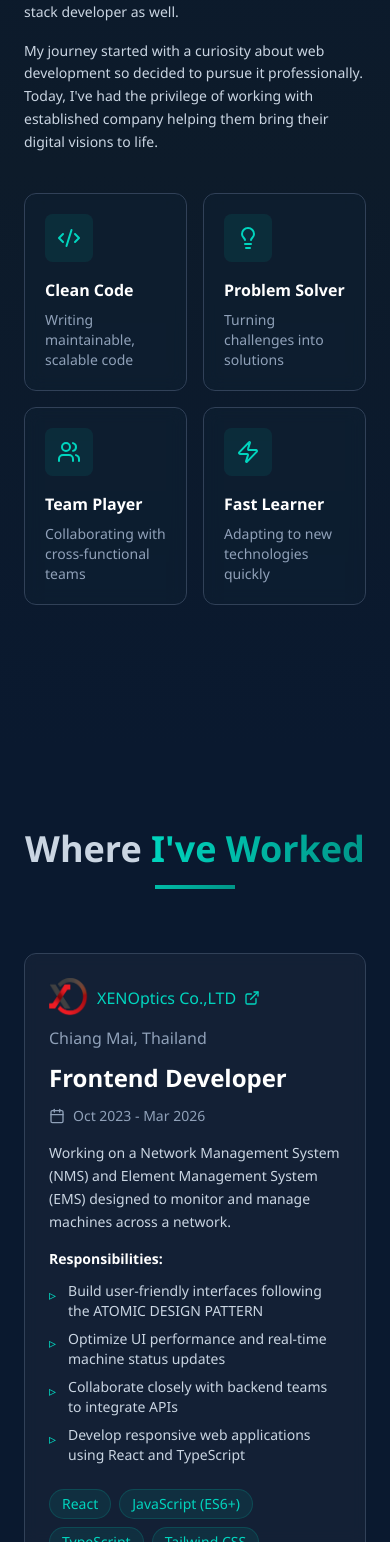
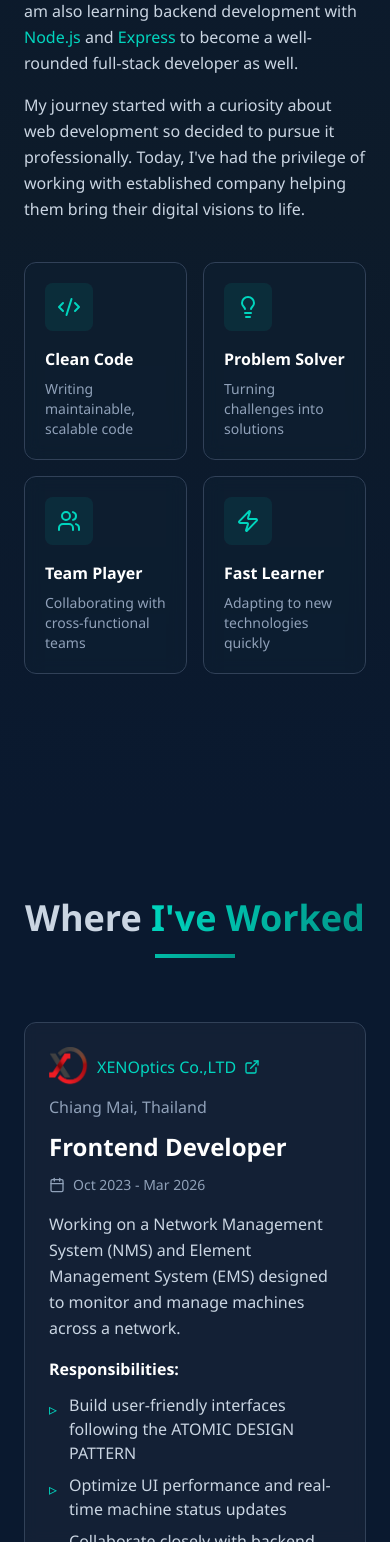
Before and after one commit to khinsuwai97/khin-su-wai-portfolio-v1, a Next.js app: page / in a window 390 px wide. Shown: the part 1253-2795 px from the top of the page. Built offline with nearby package versions, Linux system fonts and the light colour scheme.

Commit message:
fixed font size

```diff
--- a/components/About.tsx
+++ b/components/About.tsx
@@ -86,7 +86,7 @@ const About = () => {
             <h3 className="text-2xl md:text-3xl font-bold mb-6 text-teal-400">
               Crafting Digital Experiences
             </h3>
-            <div className="space-y-4 text-slate-300 text-sm md:text-base leading-relaxed">
+            <div className="space-y-4 text-slate-300 text-base leading-relaxed">
               <p>
                 I&apos;m a passionate self-taught Frontend Developer with 2+ years of
                 experience building modern, responsive web applications. I
--- a/components/Contact.tsx
+++ b/components/Contact.tsx
@@ -37,7 +37,7 @@ const Contact = () => {
             animate={isInView ? { width: 80 } : {}}
             transition={{ duration: 0.35 }}
           />
-          <p className="text-slate-300 text-sm md:text-base max-w-2xl mx-auto">
+          <p className="text-slate-300 text-base max-w-2xl mx-auto">
             I&apos;m always open to discussing new projects, creative ideas, or
             opportunities.
           </p>
--- a/components/Experience.tsx
+++ b/components/Experience.tsx
@@ -121,20 +121,20 @@ const Experience = () => {
                 </div>
               </div>
 
-              <p className="text-slate-300 text-sm md:text-base leading-relaxed mb-4">
+              <p className="text-slate-300 text-base leading-relaxed mb-4">
                 {exp.description}
               </p>
 
               {exp.responsibilities && exp.responsibilities.length > 0 && (
                 <div className="mb-6">
-                  <h4 className="font-semibold text-white text-sm md:text-base  mb-3">
+                  <h4 className="font-semibold text-white text-base mb-3">
                     Responsibilities:
                   </h4>
                   <ul className="space-y-2">
                     {exp.responsibilities.map((responsibility, i) => (
                       <li
                         key={i}
-                        className="flex items-start gap-3 text-slate-300 text-sm md:text-base"
+                        className="flex items-start gap-3 text-slate-300 text-base"
                       >
                         <span className="text-teal-400 mt-1 shrink-0">▹</span>
                         <p>{responsibility}</p>
--- a/components/Projects.tsx
+++ b/components/Projects.tsx
@@ -135,7 +135,7 @@ const Projects = () => {
             animate={isInView ? { width: 80 } : {}}
             transition={{ duration: 0.35 }}
           />
-          <p className="text-slate-300 text-sm md:text-base max-w-2xl mx-auto">
+          <p className="text-slate-300 text-base max-w-2xl mx-auto">
             Here are some of my recent projects that showcase my skills and
             experience.Want to see more? Please visit my{" "}
             <a
@@ -176,7 +176,7 @@ const Projects = () => {
                   <h3 className="text-2xl md:text-3xl font-bold mb-3 text-white group-hover:text-teal-400 transition-colors">
                     {project.title}
                   </h3>
-                  <p className="text-slate-300 text-sm md:text-base mb-5 leading-relaxed">
+                  <p className="text-slate-300 text-base mb-5 leading-relaxed">
                     {project.description}
                   </p>
 
```
